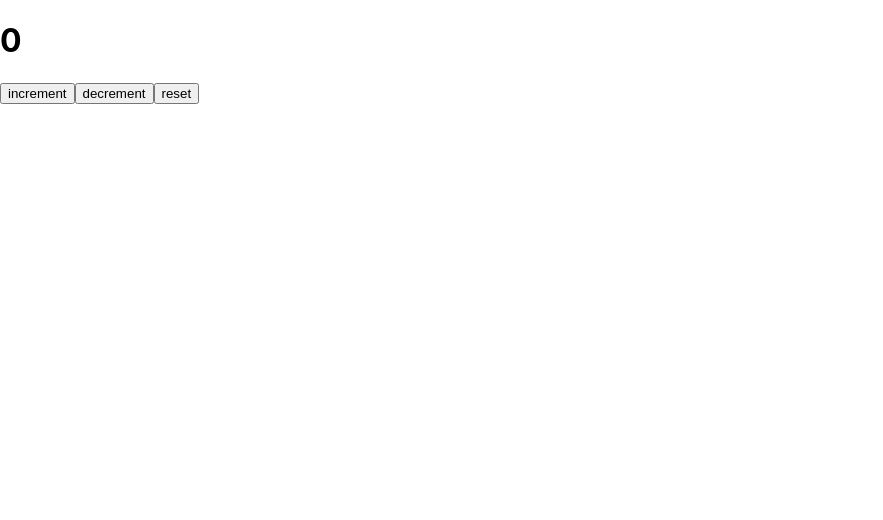
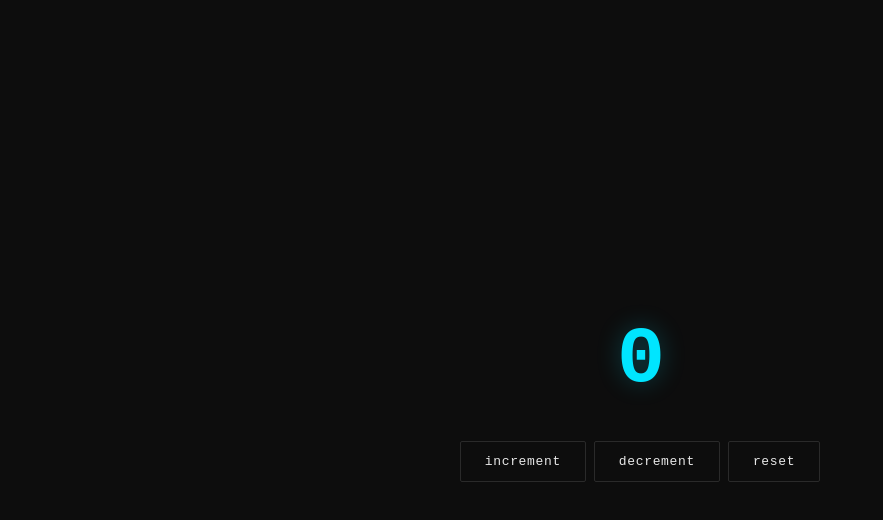
Before and after one commit to mrmaneditor000820-ui/Redux_Tool_Kit_with-_react, a React (Create React App) app: page / in a window 1280 px wide. Shown: the top 520 px of the page, without its empty margins (0-883 px from the left). Built offline with nearby package versions, Linux system fonts and the light colour scheme.

Commit message:
Refactor App component and update styling with design tokens

```diff
--- a/src/App.css
+++ b/src/App.css
@@ -1,38 +1,70 @@
-.App {
-  text-align: center;
+/* ── Design Tokens ───────────────────────────────────────────── */
+:root {
+  --bg:        #0d0d0d;
+  --surface:   #161616;
+  --border:    #2a2a2a;
+  --accent:    #00e5ff;
+  --accent-dim:#004d5a;
+  --danger:    #ff4d4d;
+  --muted:     #555;
+  --text:      #e8e8e8;
+  --font-mono: "JetBrains Mono", "Fira Code", "Courier New", monospace;
 }
 
-.App-logo {
-  height: 40vmin;
-  pointer-events: none;
+/* ── Reset ───────────────────────────────────────────────────── */
+*, *::before, *::after { box-sizing: border-box; margin: 0; padding: 0; }
+
+body {
+  background: var(--bg);
+  color: var(--text);
+  font-family: var(--font-mono);
+  min-height: 100vh;
+  display: flex;
+  align-items: center;
+  justify-content: center;
 }
 
-@media (prefers-reduced-motion: no-preference) {
-  .App-logo {
-    animation: App-logo-spin infinite 20s linear;
-  }
+/* ── Count Display ───────────────────────────────────────────── */
+.counter-display {
+  font-size: 80px;
+  font-weight: 700;
+  color: var(--accent);
+  text-shadow: 0 0 24px rgba(0, 229, 255, 0.25);
+  letter-spacing: -2px;
+  text-align: center;
+  margin-bottom: 32px;
 }
 
-.App-header {
-  background-color: #282c34;
-  min-height: 100vh;
-  display: flex;
-  flex-direction: column;
-  align-items: center;
-  justify-content: center;
-  font-size: calc(10px + 2vmin);
-  color: white;
+/* ── Buttons ─────────────────────────────────────────────────── */
+.btn {
+  padding: 12px 24px;
+  border: 1px solid var(--border);
+  background: transparent;
+  color: var(--text);
+  font-family: var(--font-mono);
+  font-size: 13px;
+  letter-spacing: 0.05em;
+  cursor: pointer;
+  border-radius: 2px;
+  margin: 4px;
+  transition: background 0.15s, border-color 0.15s, color 0.15s;
 }
 
-.App-link {
-  color: #61dafb;
+.btn:hover {
+  background: var(--accent-dim);
+  border-color: var(--accent);
+  color: var(--accent);
 }
 
-@keyframes App-logo-spin {
-  from {
-    transform: rotate(0deg);
-  }
-  to {
-    transform: rotate(360deg);
-  }
+.btn:active { transform: scale(0.97); }
+
+.btn-reset:hover {
+  background: #2a1111;
+  border-color: var(--danger);
+  color: var(--danger);
 }
+
+.btn:focus-visible {
+  outline: 2px solid var(--accent);
+  outline-offset: 2px;
+}
--- a/src/App.js
+++ b/src/App.jsx
@@ -5,8 +5,7 @@ import "./App.css"
 
 function App() {
 
-const count = useSelector(
-  (state)=> state.counter.count
+const count = useSelector( (state)=> state.counter.count
 )
 
 const dispatch = useDispatch()
```
